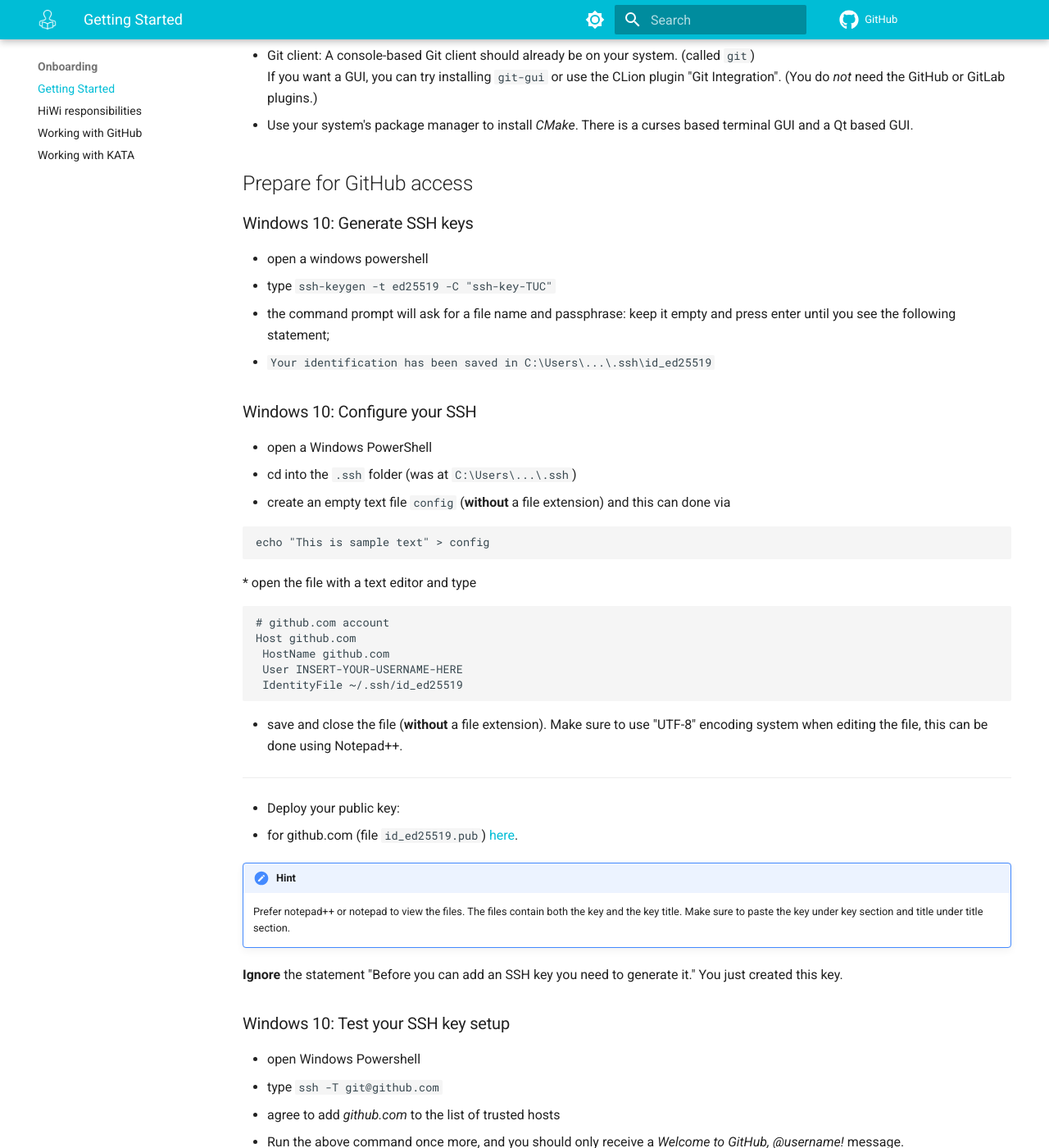
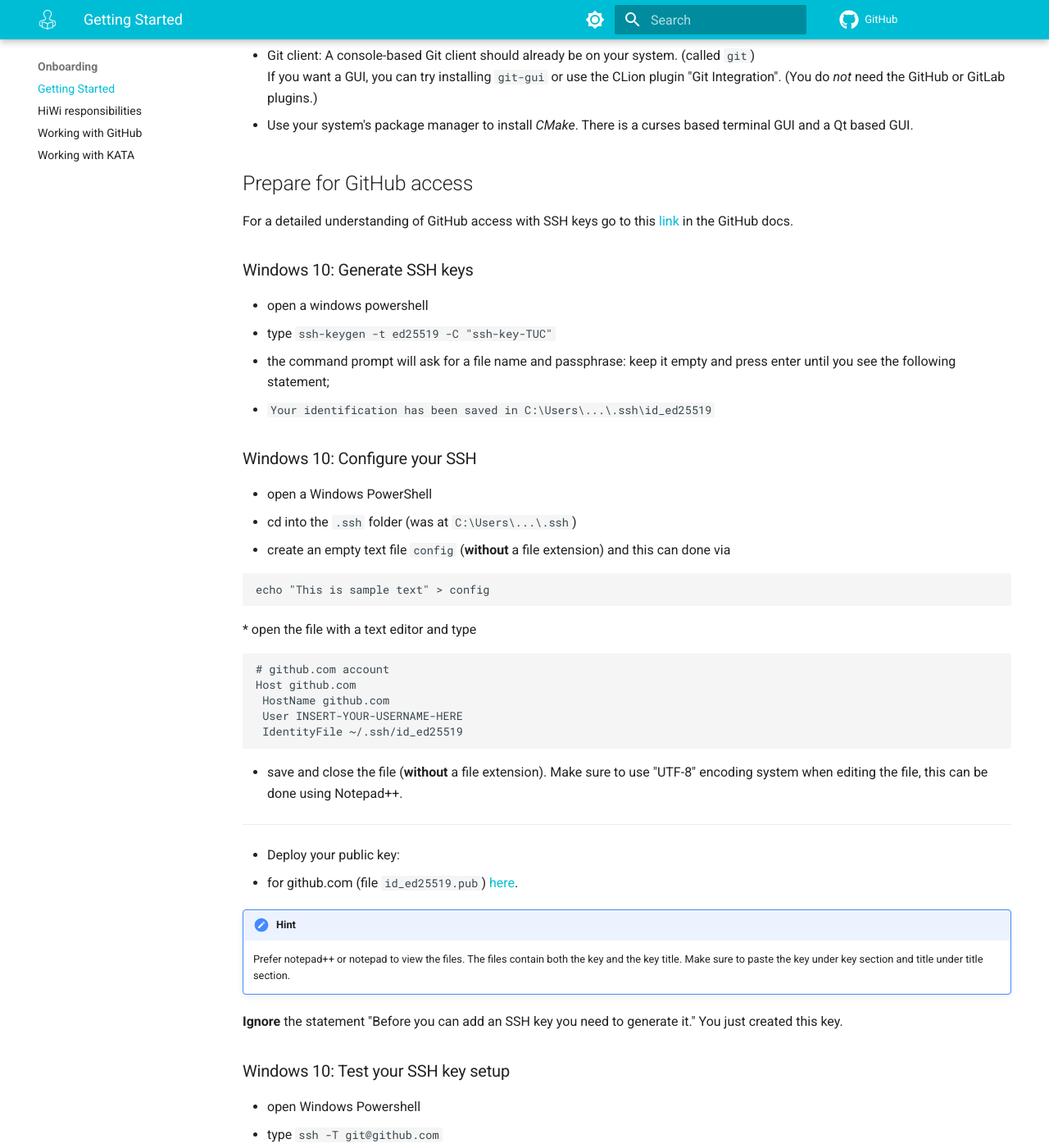
Before and after one commit to josephhuang08/student-guide, an MkDocs documentation site: the page built from docs/content-onboarding/onboarding.md, in a window 1280 px wide and 1400 px high, scrolled down 2006 px. Shown: the whole window at 82% size. Built offline with MkDocs 1.6.1 and Material for MkDocs 9.7.7, drawn with Linux system fonts in a browser that asks for light colours; comment, search, counter and statistics services are not loaded; some of the changed text lies outside the part shown.

Commit message:
added SSH guides for GitHub Access

```diff
--- a/docs/content-onboarding/onboarding.md
+++ b/docs/content-onboarding/onboarding.md
@@ -62,13 +62,14 @@ This also applies if your use your own computer.
 
 ## Prepare for GitHub access
 
+For a detailed understanding of GitHub access with SSH keys go to this [link](https://docs.github.com/en/authentication/connecting-to-github-with-ssh/about-ssh) in the GitHub docs.
+
 ### Windows 10: Generate SSH keys
 
 * open a windows powershell
 * type `ssh-keygen -t ed25519 -C "ssh-key-TUC"`
 * the command prompt will ask for a file name and passphrase: keep it empty and press enter until you see the following statement;
 * `Your identification has been saved in C:\Users\...\.ssh\id_ed25519`
-
 
 ### Windows 10: Configure your SSH
 
@@ -110,6 +111,8 @@ Host github.com
 * Run the above command once more, and you should only receive a *Welcome to GitHub, @username!* message.
 
 If the welcome message doesn’t appear, run SSH’s verbose mode by replacing `-T` with `-vvvT` to understand where the error is.
+
+Guide for test your SSH connection is [here](https://docs.github.com/en/authentication/connecting-to-github-with-ssh/testing-your-ssh-connection)
 
 
 ### Linux: Generate SSH keys
```
